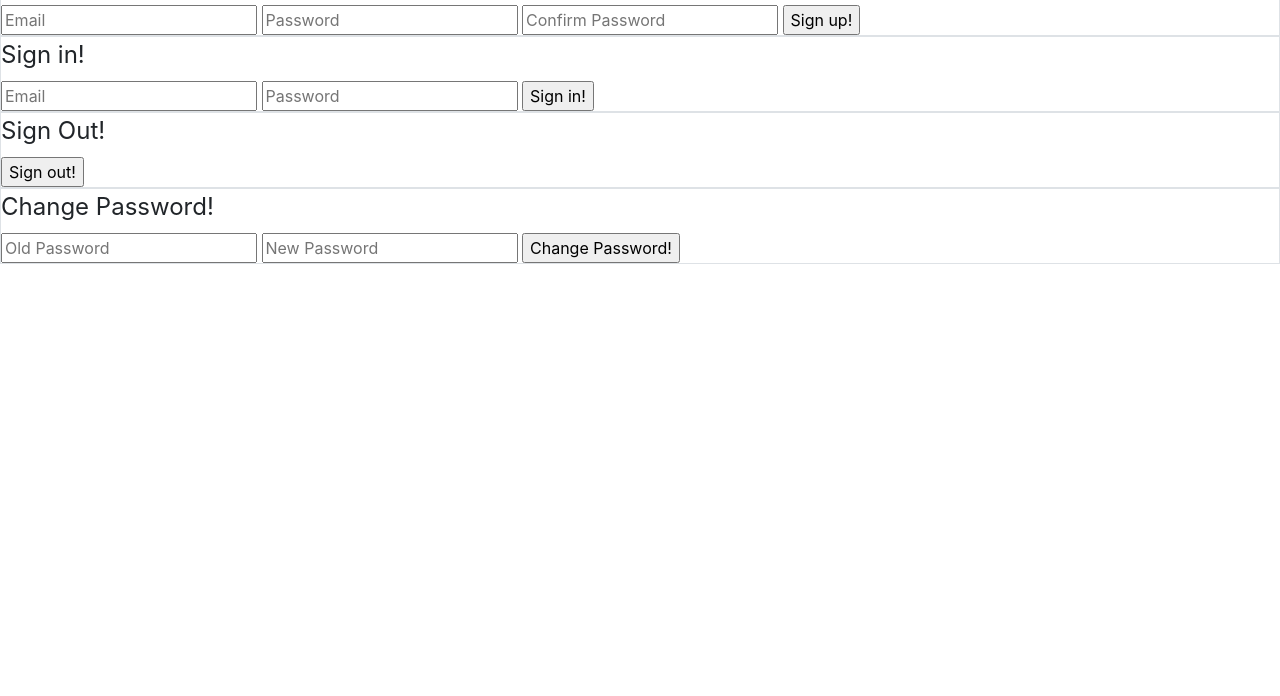
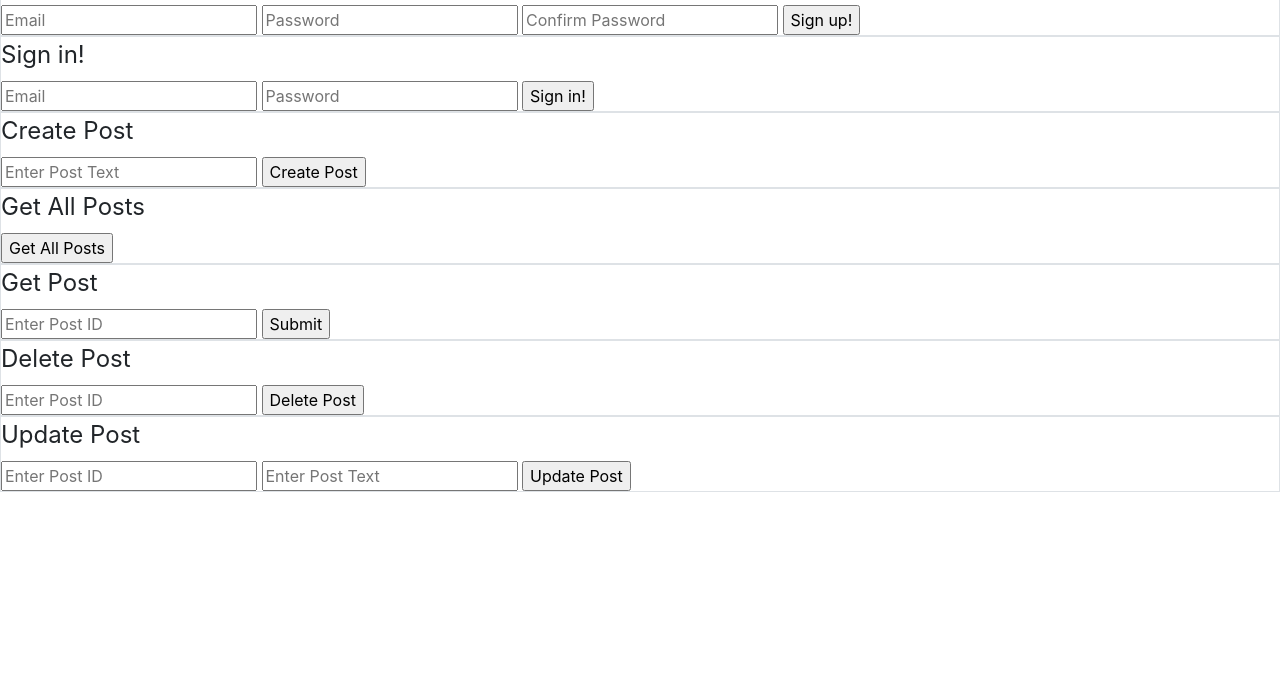
Before and after one commit to bricksy10/sonk-client, a website built with webpack: page index.html in a window 1280 px wide. Shown: the part 104-800 px from the top of the page. Built offline with nearby package versions, Linux system fonts and the light colour scheme.

Commit message:
finished auth, curl + html

```diff
--- a/assets/scripts/auth/ui.js
+++ b/assets/scripts/auth/ui.js
@@ -22,6 +22,8 @@ const signInSuccess = function (data) {
   $('#message').addClass('success')
   console.log('signInSuccess ran. Data is :', data)
   store.user = data.user
+  $('.authenticated').show()
+  $('.unauthenticated').hide()
 }
 
 const signInFailure = function (error) {
@@ -37,6 +39,8 @@ const signOutSuccess = function () {
   $('#message').addClass('success')
   $('form').trigger('reset')
   console.log('signOutSuccess ran and nothing was returned!')
+  $('.authenticated').hide()
+  $('.unauthenticated').show()
   store.user = null
 }
 
--- a/assets/styles/index.scss
+++ b/assets/styles/index.scss
@@ -1 +1,4 @@
 @import '~bootstrap/scss/bootstrap';
+.authenticated {
+  display: none
+}
--- a/index.html
+++ b/index.html
@@ -12,10 +12,10 @@
       <script src="public/application.js" type="text/javascript" charset="utf-8" defer></script>
     </head>
     <body>
-      <h1>SONK athlete forum</h1>
+      <h1>SONK Athlete Profile</h1>
 
       <p id="message"></p>
-
+    <div class="unauthenticated">
       <form id="sign-up" class="border">
         <fieldset>
           <legend>Sign up!</legend>
@@ -34,7 +34,9 @@
           <input type="submit" value="Sign in!">
         </fieldset>
       </form>
+    </div>
 
+    <div class="authenticated">
       <form id="sign-out" class="border">
         <fieldset>
           <legend>Sign Out!</legend>
@@ -50,5 +52,46 @@
           <input type="submit" value="Change Password!">
         </fieldset>
       </form>
+    </div>
+
+      <form id="post-create" class="border">
+        <fieldset>
+          <legend>Create Post</legend>
+          <input type="text" name="post[text]" placeholder="Enter Post Text">
+          <input type="submit" value="Create Post">
+        </fieldset>
+      </form>
+
+      <form id="post-index" class="border">
+        <fieldset>
+          <legend>Get All Posts</legend>
+          <input type="submit" value="Get All Posts">
+        </fieldset>
+      </form>
+
+      <form id="post-show" class="border">
+        <fieldset>
+          <legend>Get Post</legend>
+          <input type="text" name="post[id]" placeholder="Enter Post ID">
+          <input type="submit">
+        </fieldset>
+      </form>
+
+      <form id="post-delete" class="border">
+        <fieldset>
+          <legend>Delete Post</legend>
+          <input type="text" name="post[id]" placeholder="Enter Post ID">
+          <input type="submit" value="Delete Post">
+        </fieldset>
+      </form>
+
+      <form id="post-update" class="border">
+        <fieldset>
+          <legend>Update Post</legend>
+          <input type="text" name="post[id]" placeholder="Enter Post ID">
+          <input type="text" name="post[text]" placeholder="Enter Post Text">
+          <input type="submit" value="Update Post">
+        </fieldset>
+      </form>
     </body>
 </html>
```
Also changed, not shown: README.md, 6 other files.
